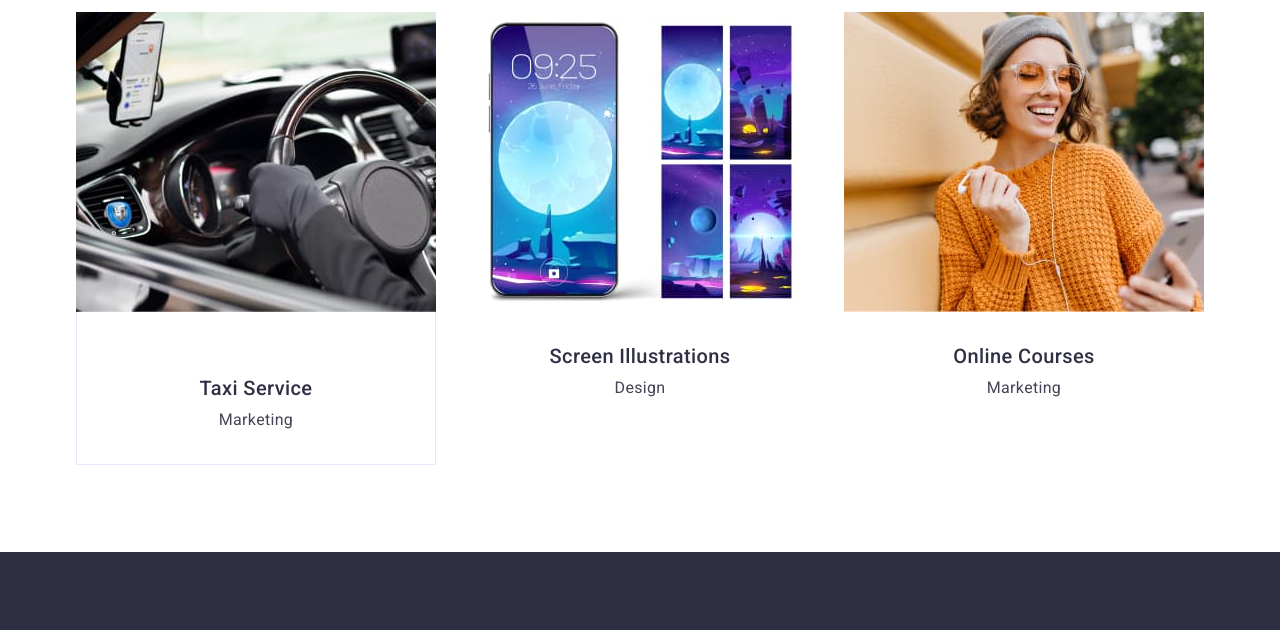
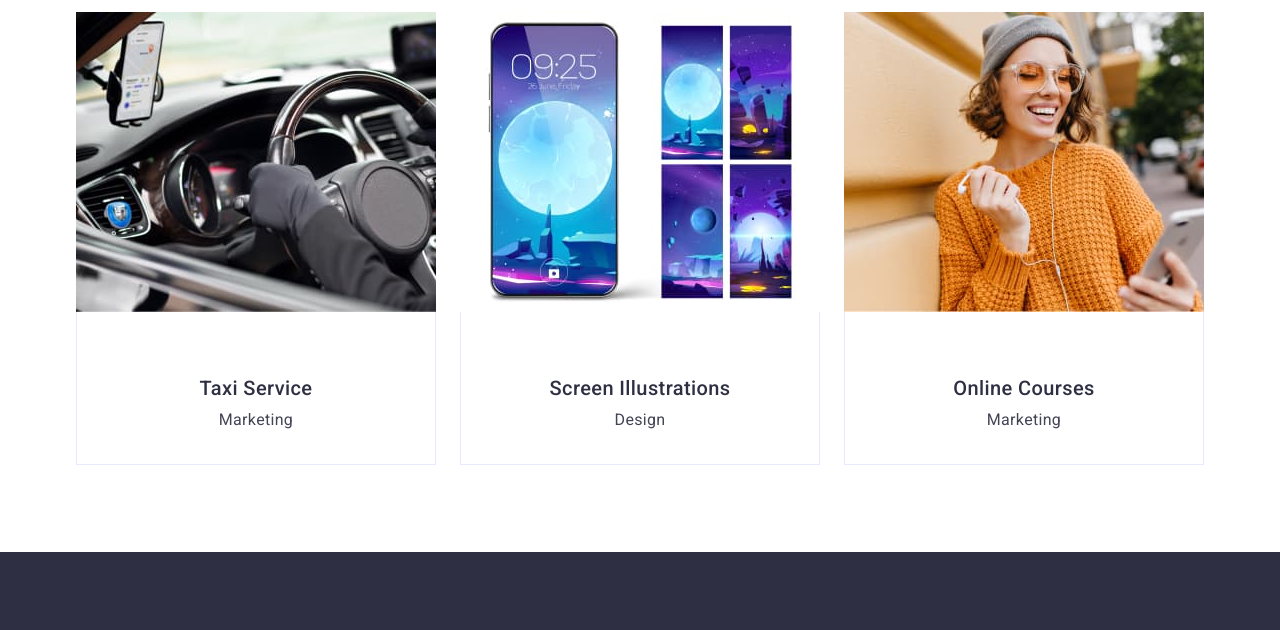
Before and after one commit to DariaStudilina/goit-markup-hw-03, a plain HTML site: page index.html in a window 1280 px wide. Shown: the part 2405-3035 px from the top of the page. Drawn offline with nearby package versions, Linux system fonts and the light colour scheme.

Commit message:
correct errors in benefits and portfolio

```diff
--- a/css/styles.css
+++ b/css/styles.css
@@ -148,6 +148,7 @@ button {
         clip-path: inset(100%);
         clip: rect(0 0 0 0);
         overflow: hidden;
+        margin-bottom: 8px;
 }
 
 .benefits-list {
--- a/index.html
+++ b/index.html
@@ -216,8 +216,10 @@
                 width="360"
                 height="300"
               />
-              <h3 class="portfolio-item-subtitle">Screen Illustrations</h3>
-              <p class="portfolio-item-text">Design</p>
+              <div class="container-portfolio-list">
+                <h3 class="portfolio-item-subtitle">Screen Illustrations</h3>
+                <p class="portfolio-item-text">Design</p>
+              </div>
             </li>
             <li class="portfolio-item">
               <img
@@ -227,8 +229,10 @@
                 width="360"
                 height="300"
               />
-              <h3 class="portfolio-item-subtitle">Online Courses</h3>
-              <p class="portfolio-item-text">Marketing</p>
+              <div class="container-portfolio-list">
+                <h3 class="portfolio-item-subtitle">Online Courses</h3>
+                <p class="portfolio-item-text">Marketing</p>
+              </div>
             </li>
           </ul>
         </div>
```
